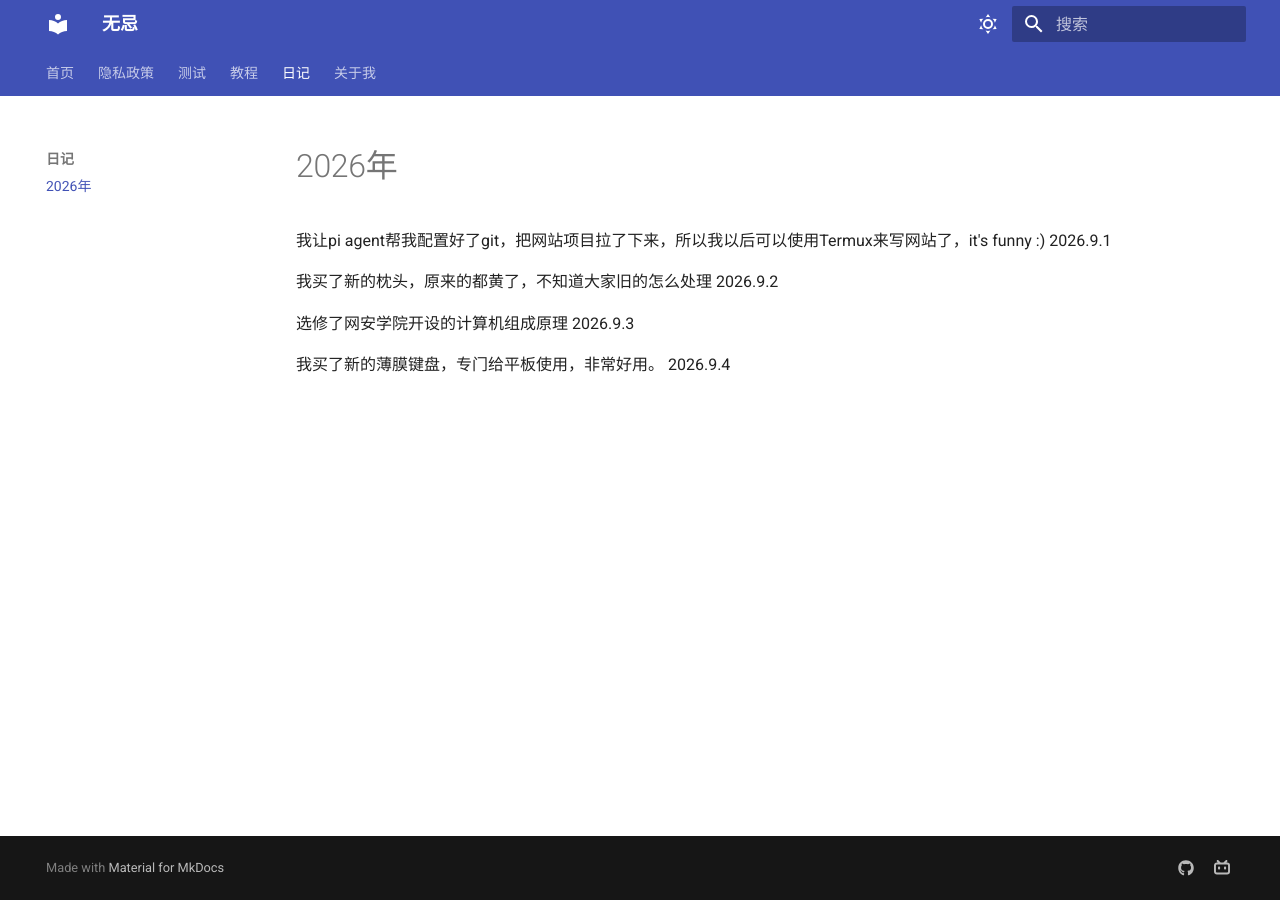
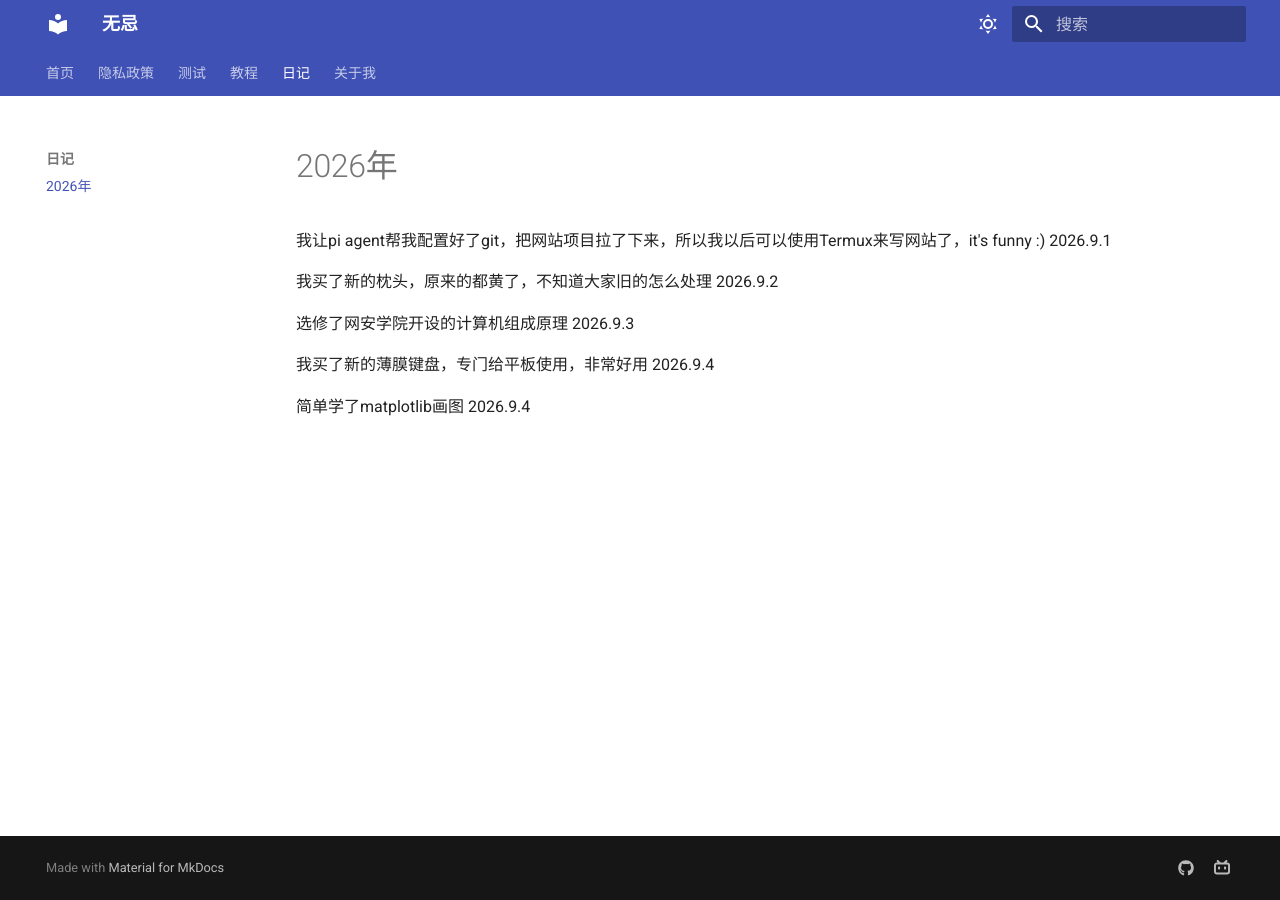
Before and after one commit to Hujiko02/Hujiko02.github.io, an MkDocs documentation site: the page built from docs/diary/2026.md, in a window 1280 px wide. Built offline with MkDocs 1.6.1 and Material for MkDocs 9.7.7, drawn with Linux system fonts in a browser that asks for light colours.

Commit message:
Auto update 2026-09-05 17:27:26

```diff
--- a/docs/diary/2026.md
+++ b/docs/diary/2026.md
@@ -4,4 +4,6 @@
 
 选修了网安学院开设的计算机组成原理  2026.9.3
 
-我买了新的薄膜键盘，专门给平板使用，非常好用。 2026.9.4
+我买了新的薄膜键盘，专门给平板使用，非常好用 2026.9.4
+
+简单学了matplotlib画图 2026.9.4
```
